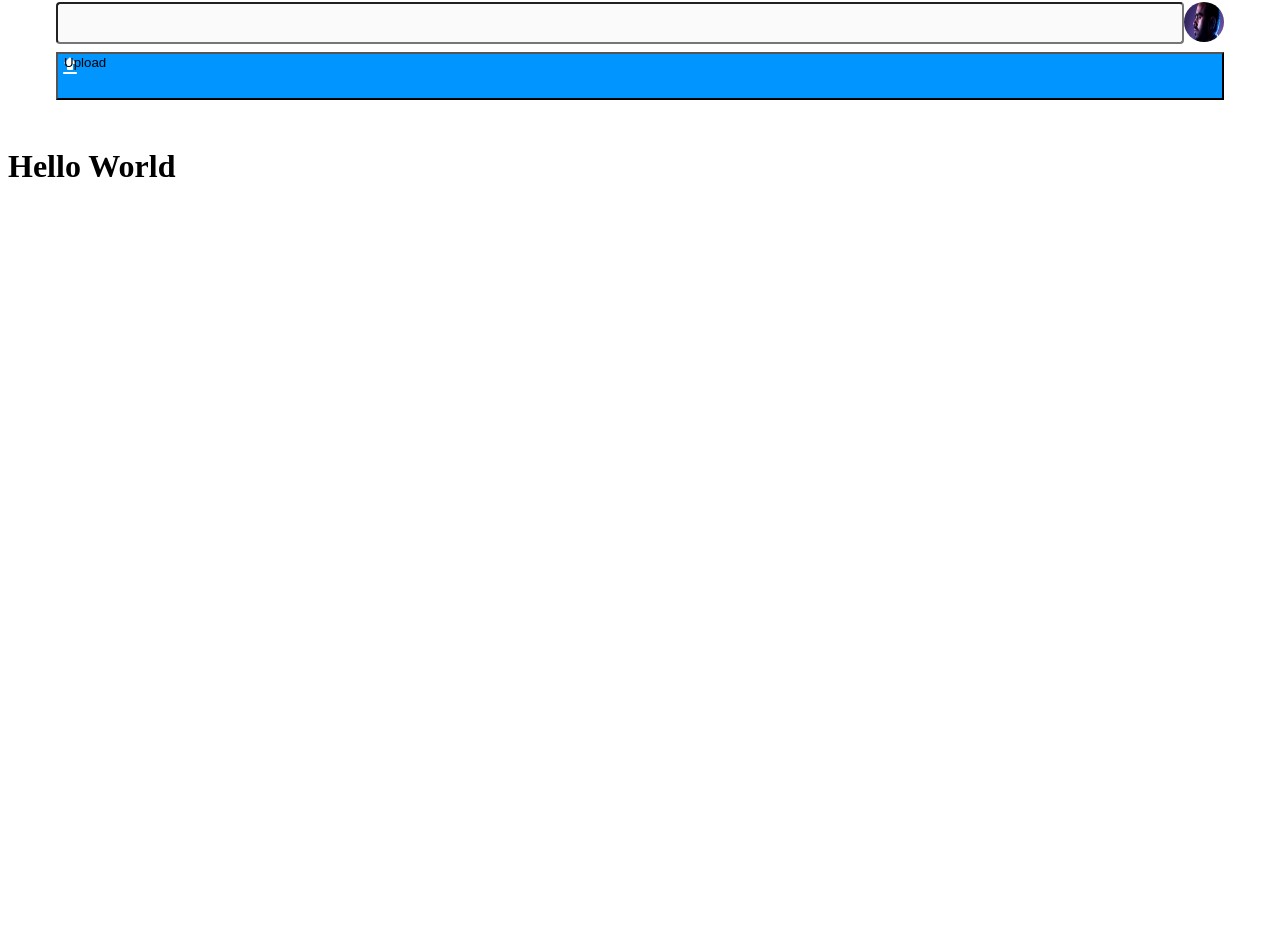
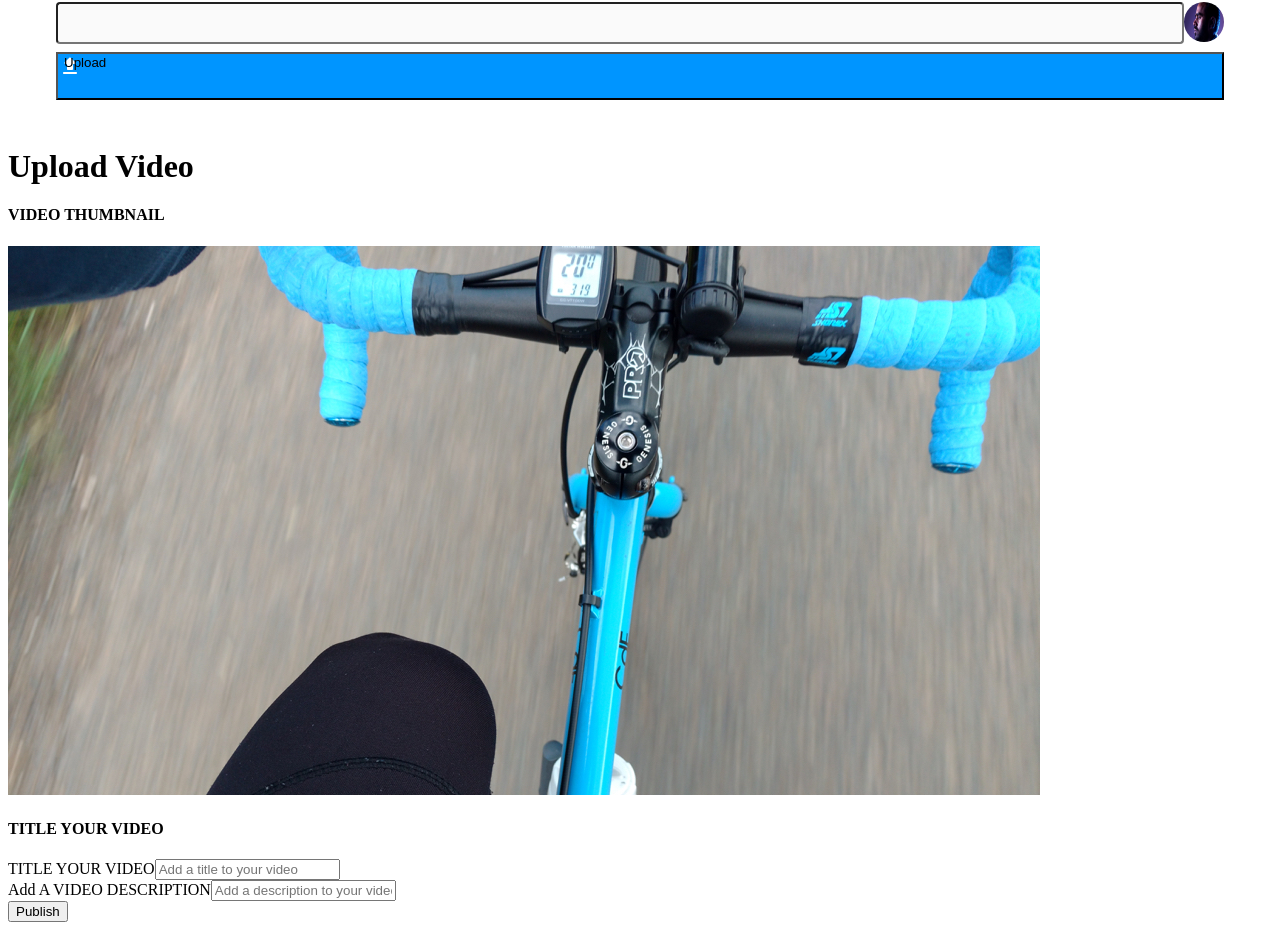
Before and after one commit to Demar-P/demar-porter-brainflix, a React (Create React App) app: page /upload-page in a window 1280 px wide. Shown: the part 118-1048 px from the top of the page. Before the commit the page ends 800 px from the top, so only its background shows below. Built offline with nearby package versions, Linux system fonts and the light colour scheme.

Commit message:
added title labels input and class names and button to upload page

```diff
--- a/src/components/videoPlayer/VideoPlayer.js
+++ b/src/components/videoPlayer/VideoPlayer.js
@@ -3,7 +3,7 @@ import "./VideoPlayer.scss";
 
 const videoPlayer = ({ currentVideo }) => {
 
-    console.log("we are now display", currentVideo.image, "and", currentVideo.id)
+
 
     return (
         <>
--- a/src/pages/HomePage/HomePage.js
+++ b/src/pages/HomePage/HomePage.js
@@ -1,6 +1,6 @@
 
 
-import Header from '../../components/Header/Header';
+
 // import videos from "../../data/videos.json";
 // import videoDetails from "../../data/video-details.json"
 import VideoSection from "../../components/VideoSection/VideoSection";
--- a/src/pages/UploadPage/UploadPage.js
+++ b/src/pages/UploadPage/UploadPage.js
@@ -1,8 +1,33 @@
+import UploadImage from "../../assets/images/Upload-video-preview.jpg"
+
+function UploadPage() {
+
+    return (
+        <div className="upload">
+            <h1 className="upload__header">Upload Video</h1>
+            <h4 className="upload__subheader">VIDEO THUMBNAIL</h4>
+            <img className="upload__img" src={UploadImage} alt="Uploaded-video" />
+            <h4 className="upload__title">TITLE YOUR VIDEO</h4>
+            <form>
+                <div className="upload__input" >
+                    <label>TITLE YOUR VIDEO</label>
+                    <input type="text" placeholder="Add a title to your video" />
+                </div>
+
+                <div className="upload__input--description">
+                    <label>Add A VIDEO DESCRIPTION</label>
+                    <input type="textarea" placeholder="Add a description to your video" />
+                </div>
+                <div className="upload__input--button-section" >
+                    <button className="upload__input--publish">Publish</button>
+                </div>
+            </form>
+
+        </div>
+
+    )
 
 
-function UploadPage() {
-    return <h1>Hello World</h1>
-
-}
+};
 
 export default UploadPage;
```
Also changed, not shown: src/assets/images/Upload-video-preview.jpg (added).
